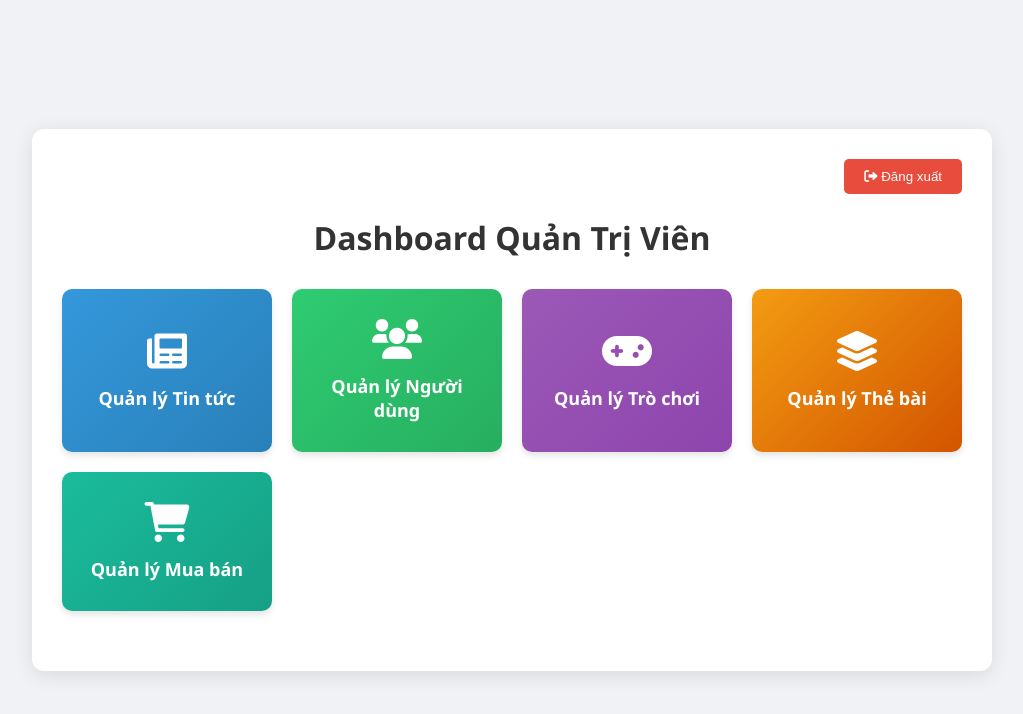
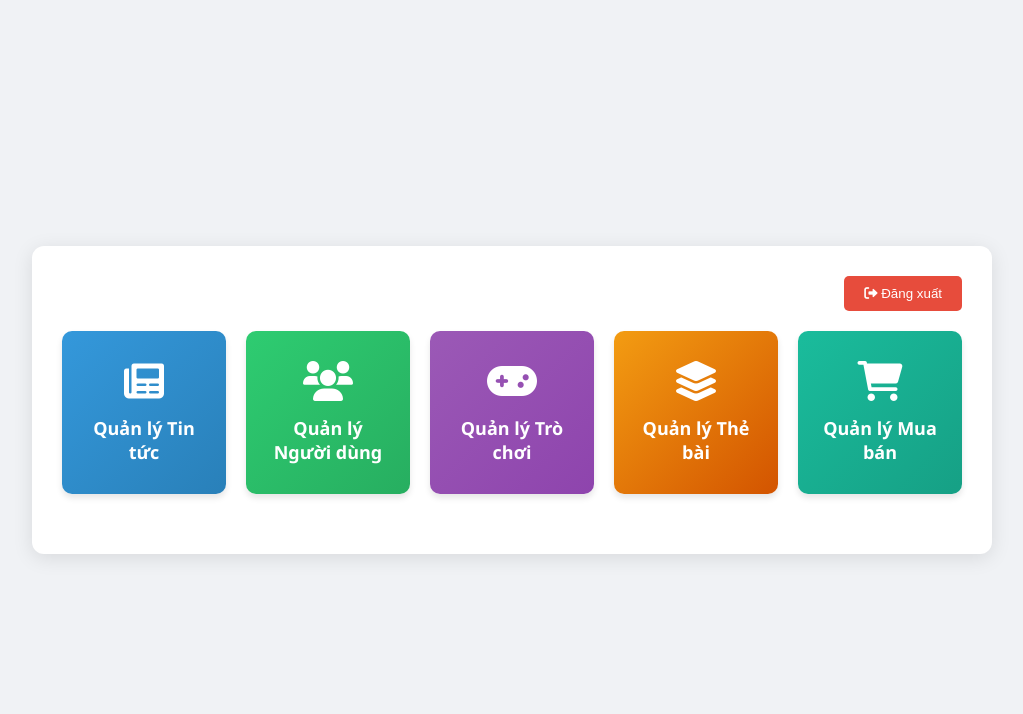
Before and after one commit to TrungReCode/TCG_SEARCH_SP, a plain HTML site: page QuanTriVien/admin.html in a window 1280 px wide. Shown: the whole page, without its empty margins (128-1151 px from the left). Drawn offline with Linux system fonts and the light colour scheme.

Commit message:
chỉnh sửa nhẹ giao diện

```diff
--- a/QuanTriVien/admin.html
+++ b/QuanTriVien/admin.html
@@ -31,7 +31,7 @@
     /* Sử dụng Grid để bố cục đẹp hơn */
     .dashboard-grid {
       display: grid;
-      grid-template-columns: repeat(auto-fit, minmax(200px, 1fr));
+      grid-template-columns: repeat(5, 1fr);
       gap: 20px;
       margin-bottom: 30px;
     }
@@ -84,8 +84,6 @@
         <button class="btn-logout" id="btnLogout"><i class="fas fa-sign-out-alt"></i> Đăng xuất</button>
     </div>
 
-    <h1>Dashboard Quản Trị Viên</h1>
-
     <div class="dashboard-grid">
         <a href="QuanLyTinTuc/quanLyTinTuc.html" class="card-btn btn-news"><i class="fas fa-newspaper"></i>
             Quản lý Tin tức
```
Also changed, not shown: QuanTriVien/QuanLyNguoiDung/quanLyNguoiDung.html (+0 -1 lines).
